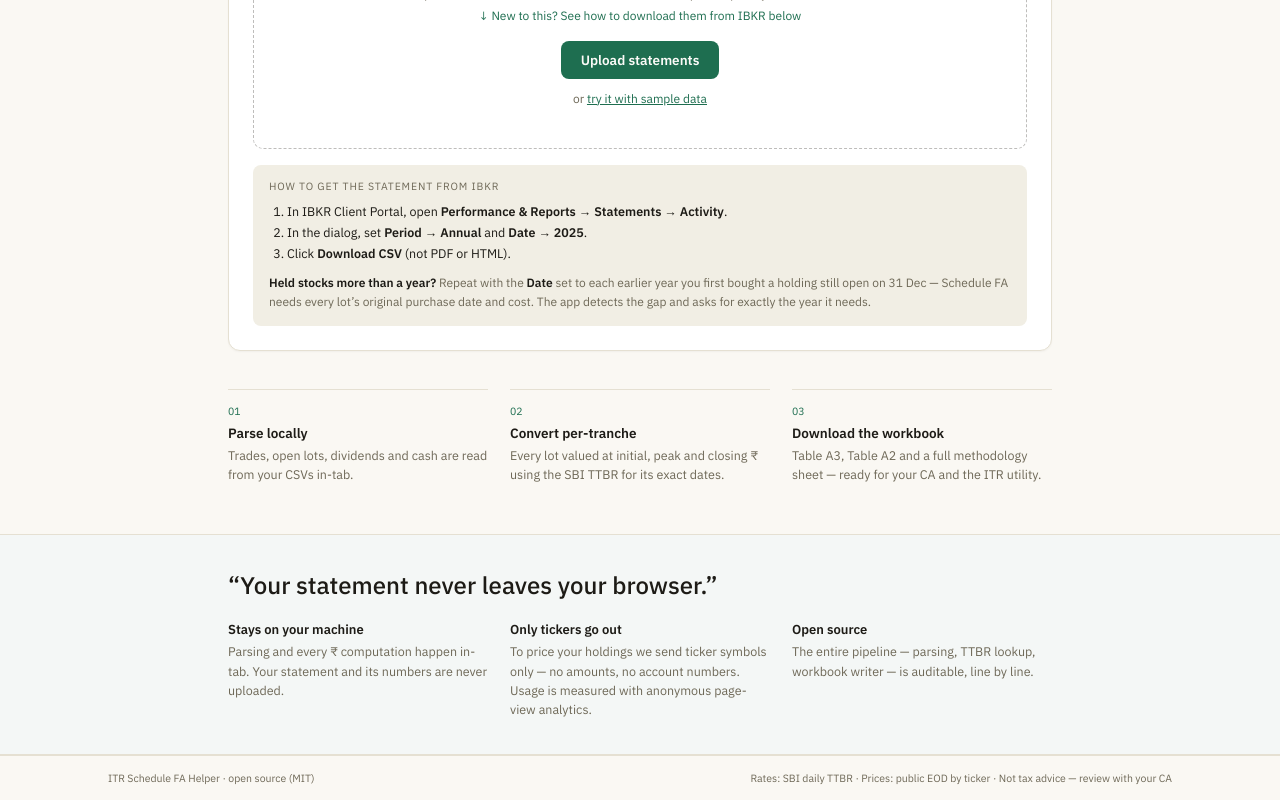
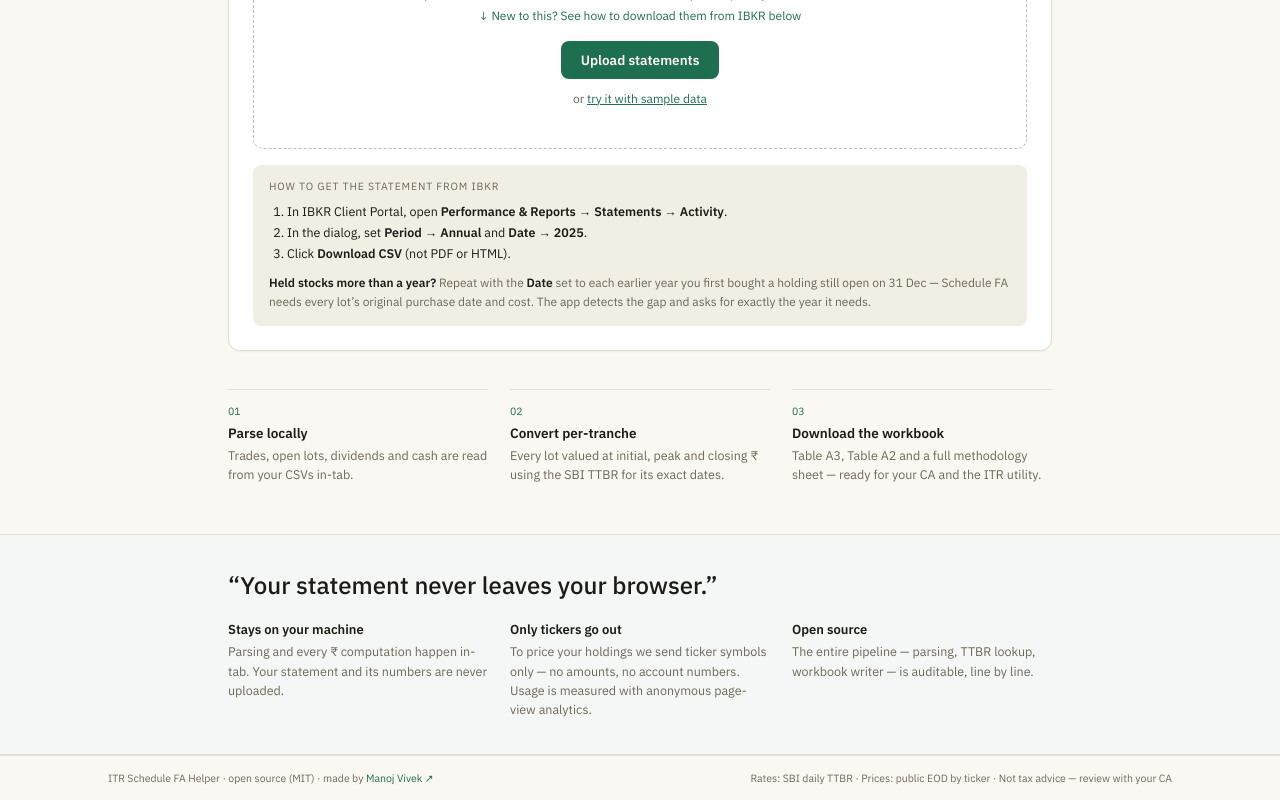
Before and after one commit to manojVivek/itr-schedule-fa-from-ibkr, a Next.js app: page / in a window 1280 px wide. Shown: the part 630-1430 px from the top of the page. Built offline with nearby package versions, Linux system fonts and the light colour scheme.

Commit message:
Add maker attribution linking to manojvivek.dev in the footer

```diff
--- a/src/components/chrome.tsx
+++ b/src/components/chrome.tsx
@@ -124,7 +124,12 @@ export function Footer() {
           color: "var(--muted)",
         }}
       >
-        <span>ITR Schedule FA Helper · open source (MIT)</span>
+        <span>
+          ITR Schedule FA Helper · open source (MIT) · made by{" "}
+          <a href="https://manojvivek.dev" target="_blank" rel="noreferrer" style={{ color: "var(--accent)" }}>
+            Manoj Vivek ↗
+          </a>
+        </span>
         <span>Rates: SBI daily TTBR · Prices: public EOD by ticker · Not tax advice — review with your CA</span>
       </div>
     </footer>
```
